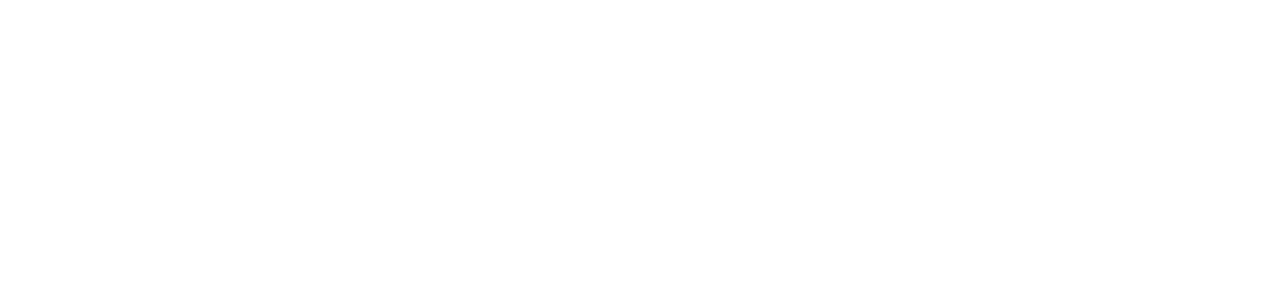
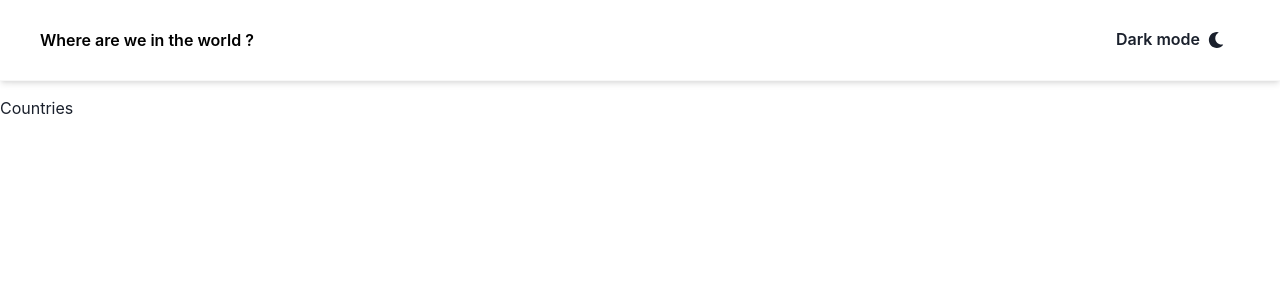
Before and after one commit to japhheth/Bumpa-assessment, a React (Create React App) app: page /countries in a window 1280 px wide. Before the commit this address had no page. Shown: the top 300 px of the page. Built offline with nearby package versions, Linux system fonts and the light colour scheme.

Commit message:
Completed header and added the light mode and dark mode toggle

```diff
--- a/src/App.tsx
+++ b/src/App.tsx
@@ -1,5 +1,5 @@
-import { ChakraProvider, theme, Text } from "@chakra-ui/react";
-import AppRouter from "./components/AppRouter";
+import { ChakraProvider, theme } from "@chakra-ui/react";
+import AppRouter from "./router";
 
 export const App = () => (
   <ChakraProvider theme={theme}>
--- a/src/components/AppRouter/index.tsx
+++ /dev/null
@@ -1,17 +0,0 @@
-import { FC, lazy } from "react";
-import { BrowserRouter as Router, Route, Routes } from "react-router-dom";
-
-// Countries
-const Countries = lazy(() => import("../../pages/Countries"));
-
-const AppRouter: FC = () => {
-  return (
-    <Router>
-      <Routes>
-        <Route path="/" element={<Countries />} />
-      </Routes>
-    </Router>
-  );
-};
-
-export default AppRouter;
--- a/src/components/ColorModeSwitcher/ColorModeSwitcher.tsx
+++ b/src/components/ColorModeSwitcher/ColorModeSwitcher.tsx
@@ -1,30 +1,32 @@
-import * as React from "react"
+import * as React from "react";
 import {
   useColorMode,
   useColorModeValue,
-  IconButton,
+  Button,
   IconButtonProps,
-} from "@chakra-ui/react"
-import { FaMoon, FaSun } from "react-icons/fa"
+} from "@chakra-ui/react";
+import { FaMoon, FaSun } from "react-icons/fa";
 
-type ColorModeSwitcherProps = Omit<IconButtonProps, "aria-label">
+type ColorModeSwitcherProps = Omit<IconButtonProps, "aria-label">;
 
 export const ColorModeSwitcher: React.FC<ColorModeSwitcherProps> = (props) => {
-  const { toggleColorMode } = useColorMode()
-  const text = useColorModeValue("dark", "light")
-  const SwitchIcon = useColorModeValue(FaMoon, FaSun)
+  const { toggleColorMode } = useColorMode();
+  const text = useColorModeValue("Dark", "Light");
+  const SwitchIcon = useColorModeValue(FaMoon, FaSun);
 
   return (
-    <IconButton
+    <Button
       size="md"
-      fontSize="lg"
+      fontSize="s"
+      marginLeft="2"
       variant="ghost"
       color="current"
-      marginLeft="2"
       onClick={toggleColorMode}
-      icon={<SwitchIcon />}
+      rightIcon={<SwitchIcon />}
       aria-label={`Switch to ${text} mode`}
       {...props}
-    />
-  )
-}
+    >
+      {text} mode
+    </Button>
+  );
+};
--- /dev/null
+++ b/src/components/Layout/index.tsx
@@ -0,0 +1,16 @@
+import { Outlet } from "react-router-dom";
+import { Box } from "@chakra-ui/react";
+import Header from "../navbar";
+
+const Layout = () => {
+  return (
+    <div>
+      <Header />
+      <Box pt="24">
+        <Outlet />
+      </Box>
+    </div>
+  );
+};
+
+export default Layout;
--- /dev/null
+++ b/src/components/navbar/MainNav.tsx
@@ -0,0 +1,29 @@
+import { Flex, Box, Text, useColorMode } from "@chakra-ui/react";
+import { ColorModeSwitcher } from "../ColorModeSwitcher/ColorModeSwitcher";
+
+const MainNav = () => {
+  const { colorMode } = useColorMode();
+  return (
+    <Flex
+      w="100"
+      px={[3, 4, 6, 10]}
+      py={5}
+      align="center"
+      justify="space-between"
+    >
+      <Box>
+        <Text
+          color={colorMode === "light" ? "black" : "white"}
+          fontWeight="semibold"
+        >
+          Where are we in the world ?
+        </Text>
+      </Box>
+      <Box>
+        <ColorModeSwitcher />
+      </Box>
+    </Flex>
+  );
+};
+
+export default MainNav;
--- /dev/null
+++ b/src/components/navbar/index.tsx
@@ -0,0 +1,25 @@
+import { FC } from "react";
+import { Box, useColorMode } from "@chakra-ui/react";
+import MainNav from "./MainNav";
+
+const Nav: FC = () => {
+  const { colorMode } = useColorMode();
+  return (
+    <Box
+      as="header"
+      id="header"
+      className="deep-bg"
+      borderBottom="1px"
+      borderColor={colorMode === "light" ? "#F7F7F7" : "#1A202C"}
+      backgroundColor={colorMode === "light" ? "#fff" : "#1A202C"}
+      pos="fixed"
+      w="100%"
+      zIndex="999"
+      boxShadow="md"
+    >
+      <MainNav />
+    </Box>
+  );
+};
+
+export default Nav;
--- /dev/null
+++ b/src/router/index.tsx
@@ -0,0 +1,27 @@
+import { FC, lazy, Suspense } from "react";
+import { BrowserRouter as Router, Route, Routes } from "react-router-dom";
+import Layout from "../components/Layout";
+import ErrorBoundary from "../utils/errorboundary";
+
+// Countries
+const Countries = lazy(() => import("../pages/Countries"));
+
+const RouteWrapper = (children: React.ReactNode | null, height?: string) => (
+  <ErrorBoundary>
+    <Suspense>{children}</Suspense>
+  </ErrorBoundary>
+);
+
+const AppRouter: FC = () => {
+  return (
+    <Router>
+      <Routes>
+        <Route path="/" element={RouteWrapper(<Layout />)}>
+          <Route path="/countries" element={<Countries />} />
+        </Route>
+      </Routes>
+    </Router>
+  );
+};
+
+export default AppRouter;
--- /dev/null
+++ b/src/utils/errorboundary.tsx
@@ -0,0 +1,59 @@
+/* eslint-disable */
+import { Component, ErrorInfo, ReactNode } from "react";
+import { Flex, Text, Button } from "@chakra-ui/react";
+
+interface Props {
+  children: ReactNode;
+}
+
+interface State {
+  hasError: boolean;
+  error?: Error;
+}
+
+class ErrorBoundary extends Component<Props, State> {
+  constructor(public props: Props) {
+    super(props);
+    this.state = { hasError: false };
+  }
+
+  public static getDerivedStateFromError(error: Error): State {
+    // Update state so the next render will show the fallback .
+    return { hasError: true, error };
+  }
+
+  public componentDidCatch(error: Error, errorInfo: ErrorInfo) {
+    console.error("Uncaught error:", error, errorInfo);
+  }
+
+  handleReload = () => location.reload();
+
+  public render() {
+    const { hasError } = this.state;
+    const { children } = this.props;
+    if (hasError) {
+      return (
+        <Flex
+          alignItems="center"
+          justifyContent="center"
+          height="100%"
+          flexDirection="column"
+          p={20}
+          textAlign="center"
+        >
+          <Text color={"#77777"} mb="4">
+            We sense some troubles. Please reload the page.
+          </Text>
+
+          <Button color="blackAlpha.200" size="md" onClick={this.handleReload}>
+            Reload
+          </Button>
+        </Flex>
+      );
+    }
+
+    return children;
+  }
+}
+
+export default ErrorBoundary;
```
